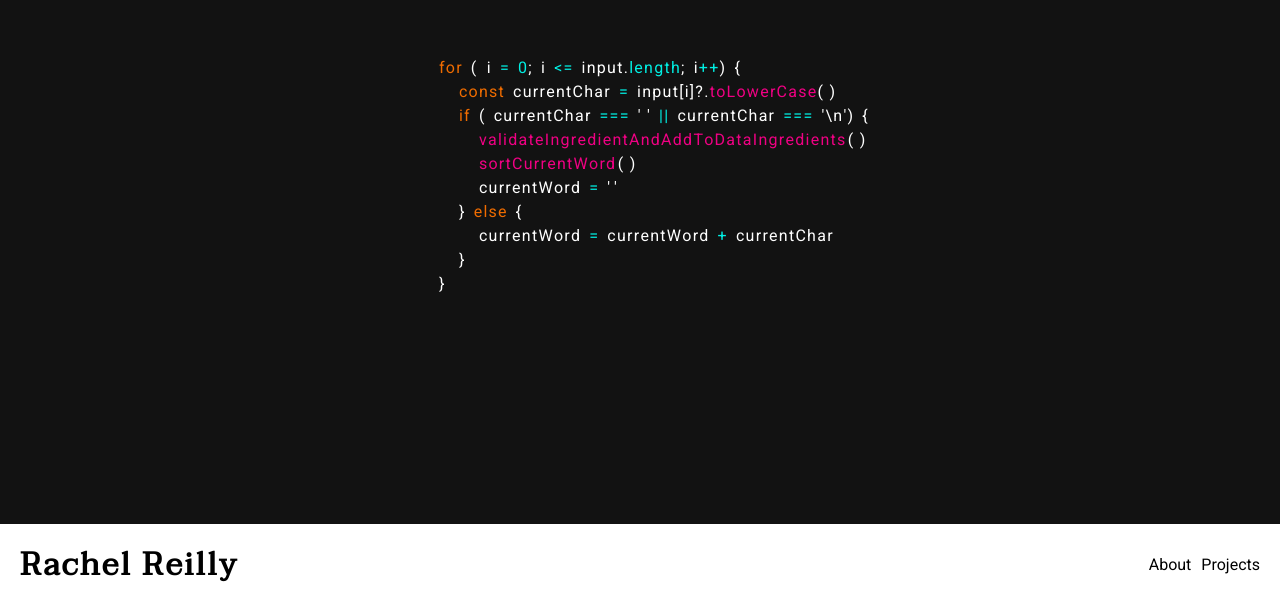
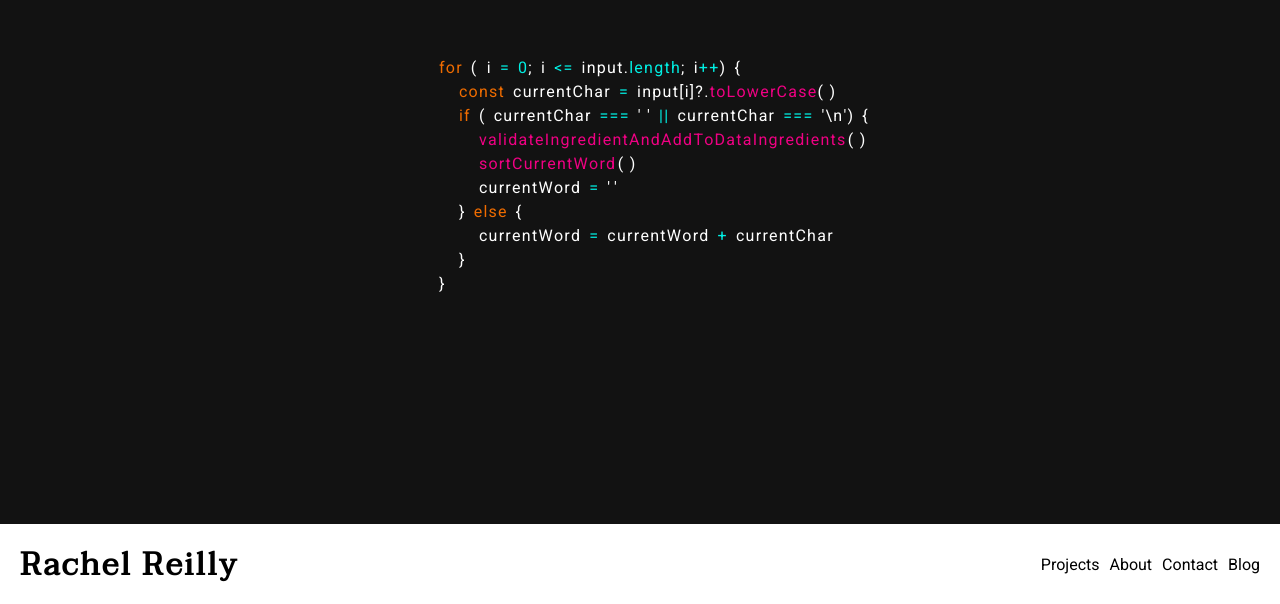
Before and after one commit to Rachanastasia/portfolio-new, a Next.js app: page / in a window 1280 px wide. Shown: the part 196-800 px from the top of the page. Built offline with nearby package versions, Linux system fonts and the light colour scheme.

Commit message:
fixes bottom menu styles

```diff
--- a/components/Banner/index.js
+++ b/components/Banner/index.js
@@ -6,10 +6,8 @@ export default function Banner(){
         <div className='animated-container'>
             <div className='animated-codeblock'>
                 <Line19 tabs={1} />
-                <Line20 tabs={2}  />
+                <Line20 tabs={2} />
                 <Line21 tabs={2} />
-
-
                 <Line22 tabs={3} />
                 <Line23 tabs={3} />
                 <Line24 tabs={3} />
--- a/components/Header.js
+++ b/components/Header.js
@@ -13,13 +13,15 @@ export default function Header(){
 
 
 function HeaderTitle(){
-
     return (
         <div className='header-title-wrapper'>
             <h1 className='section-title main-title'>Rachel Reilly</h1>
             <div className='header-title-link-wrapper'>
+                <Link href={''}><span>Projects</span></Link>
                 <Link href={''}><span>About</span></Link>
-                <Link href={''}><span>Projects</span></Link>
+                <Link href={''}><span>Contact</span></Link>
+
+                <Link href={''}><span>Blog</span></Link>
             </div>
         </div>)
 }
--- a/pages/api/hello.js
+++ /dev/null
@@ -1,5 +0,0 @@
-// Next.js API route support: https://nextjs.org/docs/api-routes/introduction
-
-export default (req, res) => {
-  res.status(200).json({ name: 'John Doe' })
-}
--- a/styles/_base.sass
+++ b/styles/_base.sass
@@ -48,8 +48,10 @@ header
         @include row-between
         min-height: 10vh
         padding: 0 $spacer-3
-        span:first-of-type
-            padding-right: $spacer-2
+        span
+            padding-left: $spacer-2
+            &:hover, &:focus
+                color: $colors-animation-orange
 
 
 
--- a/styles/_globals.sass
+++ b/styles/_globals.sass
@@ -6,6 +6,7 @@ $title-font: 'Taviraj', serif
 $color-accent: #00B0FF
 $color-accent-dark: #002FFF
 $color-animation-dark: #121212
+$colors-animation-orange: #ef6c00
 
 $text-gray: #616161
 
```
